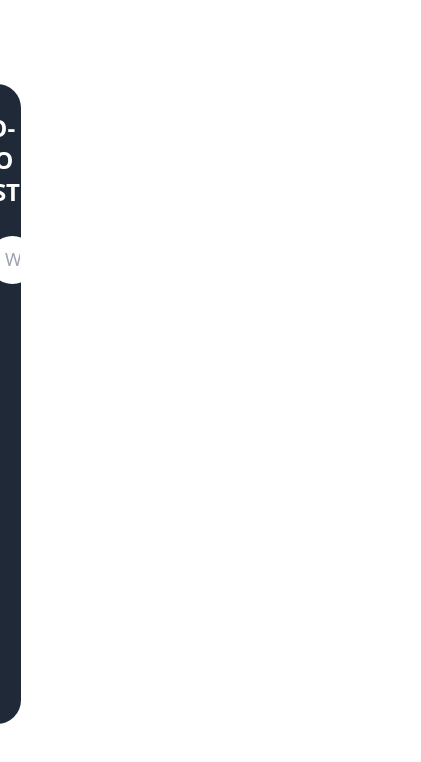
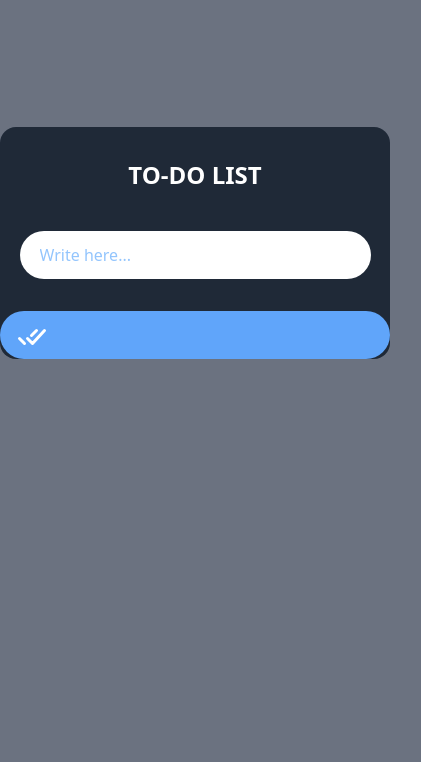
Before and after one commit to Varunvasan1412/TO-DO-list, a website built with Vite: page index.html in a window 390 px wide. Shown: the whole page, 421 px wide, since content can reach past the window. Built offline with nearby package versions, Linux system fonts and the light colour scheme.

Commit message:
Fix: Responsive issues

```diff
--- a/index.html
+++ b/index.html
@@ -6,61 +6,48 @@
     <title>TO-DO LIST</title>
     <link rel="stylesheet" href="./assets/css/main.css" />
   </head>
-  <body>
-    <div class="container flex justify-center items-center">
-      <div
-        class="container h-[40em] w-[30em] bg-gray-800 mt-[10vh] rounded-3xl"
-      >
-        <h2
-          class="text-white text-center relative top-7 text-2xl font-semibold"
-        >
-          TO-DO LIST
-        </h2>
+
+  <body class="bg-gray-500">
+    <div class="max-w-xl mx-auto bg-gray-800 text-center my-[15vh] rounded-2xl">
+      <div class="py-8">
+        <h2 class="mb-10 text-white font-semibold text-2xl">TO-DO LIST</h2>
         <input
           type="text"
           placeholder="Write here..."
-          class="inputBox relative top-14 w-[90%] py-3 px-4 ml-5 rounded-full placeholder:text-lg border-none outline-none"
+          id="textbox"
+          class="w-[90%] placeholder:text-blue-300 px-5 py-3 rounded-full outline-none"
         />
       </div>
-      <div class="content">
-        <ul>
-          <li
-            class="list-items w-[20em] px-16 py-2 text-xl bg-blue-500 relative right-[22em] bottom-16 rounded-full text-white"
-            id="list-item"
-          >
-            Pick up the phone
-          </li>
-        </ul>
-        <div
-          class="box w-9 h-9 rounded-full bg-gray-800 relative bottom-[6.5em] right-[26.5em] pt-[8px] pl-[5px]"
-        >
+
+      <div
+        class="parent bg-blue-400 max-w-[30rem] mx-auto rounded-full flex items-center"
+      >
+        <div class="child-1 ml-4 my-2">
           <svg
             xmlns="http://www.w3.org/2000/svg"
-            width="24"
-            height="24"
-            viewBox="0 0 15 15"
+            width="32"
+            height="32"
+            viewBox="0 0 16 16"
           >
             <path
-              fill="#ffffff"
-              fill-rule="evenodd"
-              d="M14.707 3L5.5 12.207L.293 7L1 6.293l4.5 4.5l8.5-8.5z"
-              clip-rule="evenodd"
+              fill="none"
+              stroke="#ffffff"
+              stroke-linecap="round"
+              stroke-linejoin="round"
+              stroke-width="1.5"
+              d="m1.75 9.75l2.5 2.5m3.5-4l2.5-2.5m-4.5 4l2.5 2.5l6-6.5"
             />
           </svg>
         </div>
+        <ul>
+          <li class="child-2 m-3 max-w-full"></li>
+        </ul>
       </div>
     </div>
   </body>
 
-  <!-- <script>
-    function list() {
-      let listItem = document.querySelector("#list-item");
-      let inputBox = document.querySelector(".inputBox");
-
-      inputBox.addEventListener("keyup", (event) => {
-        if (event.key == 13) {
-        }
-      });
-    }
-  </script> -->
+  <script>
+    const inputBox = document.querySelector("#textbox");
+    const taskItem = document.querySelector("#list-item");
+  </script>
 </html>
```
